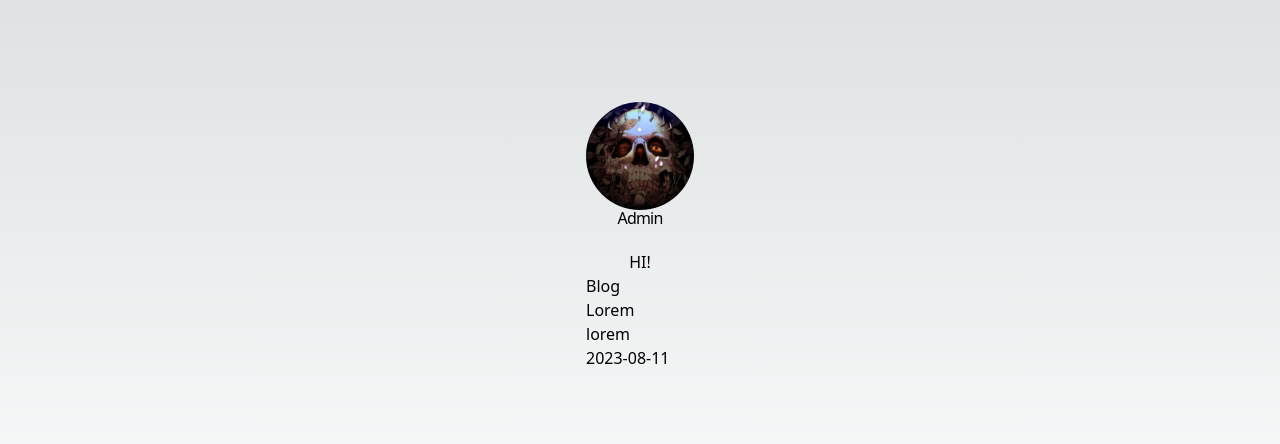
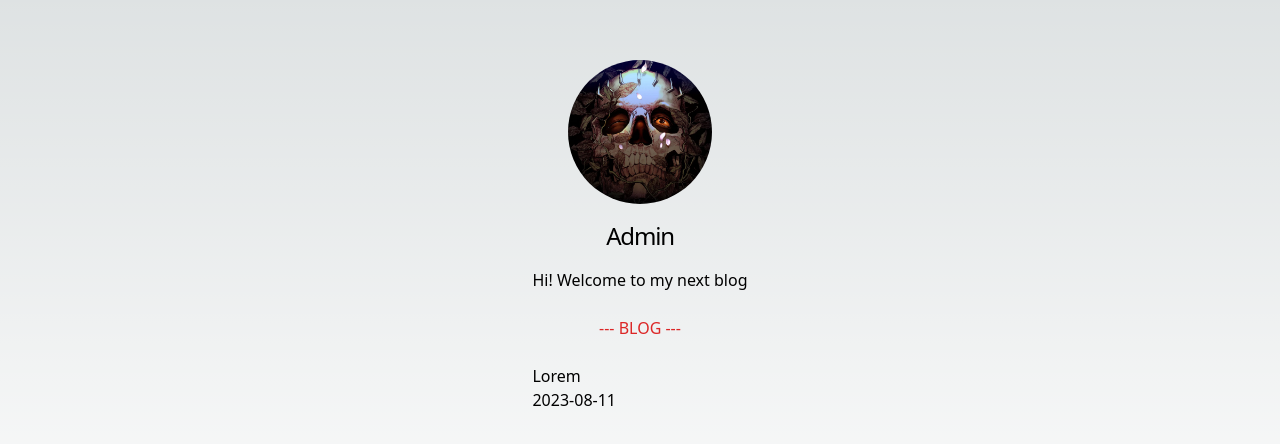
Before and after one commit to solomonbaez/SB-Next-Blog, a Next.js app: page / in a window 1280 px wide. Shown: the part 164-608 px from the top of the page. Built offline with nearby package versions, Linux system fonts and the light colour scheme.

Commit message:
Cleaned up frontend and added /posts routing to /

```diff
--- a/src/app/layout.tsx
+++ b/src/app/layout.tsx
@@ -8,26 +8,21 @@ export const siteTitle: string = "NextBlog";
 
 export default function RootLayout({
   children,
-  home,
 }: {
   children: React.ReactNode;
-  home: React.ReactNode;
 }) {
   return (
     <html lang="en">
-      <div className="flex items-center justify-center h-screen">
+      <Head>
+        <title>{siteTitle}</title>
+      </Head>
+      <div className="flex items-center justify-center min-h-screen">
         <div>
-          <Head className="flex-col items-center">
-            <title>First Post</title>
-          </Head>
-          <header className="flex items-center">
-            {home ? (
-              <>
-                <div>
+          <header className=" text-center mb-6">
             <Image
               priority
               src="/images/Aelionore.jpg"
-                    className="rounded-full"
+              className="rounded-full mx-auto mb-6"
               height={144}
               width={144}
               alt=""
@@ -35,30 +30,6 @@ export default function RootLayout({
             <h1 className="text-center text-2xl text-w leading-4 tracking-tighter m-1rem-0">
               {name}
             </h1>
-                </div>
-              </>
-            ) : (
-              <>
-                <div>
-                  <Link href="/">
-                    <Image
-                      priority
-                      src="/images/Aelionore.jpg"
-                      className="rounded-full"
-                      height={108}
-                      width={108}
-                      alt=""
-                    />
-                  </Link>
-                  <h2 className="text-center text-base text-w leading-4 tracking-tighter m-1rem-0">
-                    <Link href="/" className="text-inherit">
-                      {name}
-                    </Link>
-                  </h2>
-                  <br />
-                </div>
-              </>
-            )}
           </header>
           <main>{children}</main>
         </div>
--- a/src/app/page.tsx
+++ b/src/app/page.tsx
@@ -1,3 +1,4 @@
+import Link from "next/link";
 import Image from "next/image";
 import RootLayout from "./layout";
 import { getPosts } from "../lib/posts";
@@ -6,15 +7,20 @@ export default function Home() {
   const posts: any = getPosts();
   return (
     <div>
-      <h1 className="text-center">HI!</h1>
+      <h1>Hi! Welcome to my next blog</h1>
+      <br />
       <section>
-        <h1>Blog</h1>
+        <h1 className="text-red-600 text-center">--- BLOG ---</h1>
+        <br />
         <ul>
           {posts.map(({ id, date, title }) => (
             <li key={id}>
-              {title}
-              <br />
-              {id}
+              <Link
+                className="hover:underline hover:text-blue-400"
+                href="/posts/1"
+              >
+                {title}
+              </Link>
               <br />
               {date}
             </li>
--- a/src/app/posts/layout.tsx
+++ b/src/app/posts/layout.tsx
@@ -6,13 +6,9 @@ export default function PostLayout({
   children: React.ReactNode;
 }) {
   return (
-    <div className="m-3rem">
-      {children}
-      <br />
-      <Link
-        className="text-center text-sky-400 hover:underline font-bold"
-        href="/"
-      >
+    <div className="mb-6 text-center">
+      <div className="mb-6">{children}</div>
+      <Link className="mx-auto text-sky-400 hover:underline font-bold" href="/">
         Back to Home
       </Link>
     </div>
```
Also changed, not shown: tailwind.css. Lines whose indentation alone changed are shown as unchanged.
